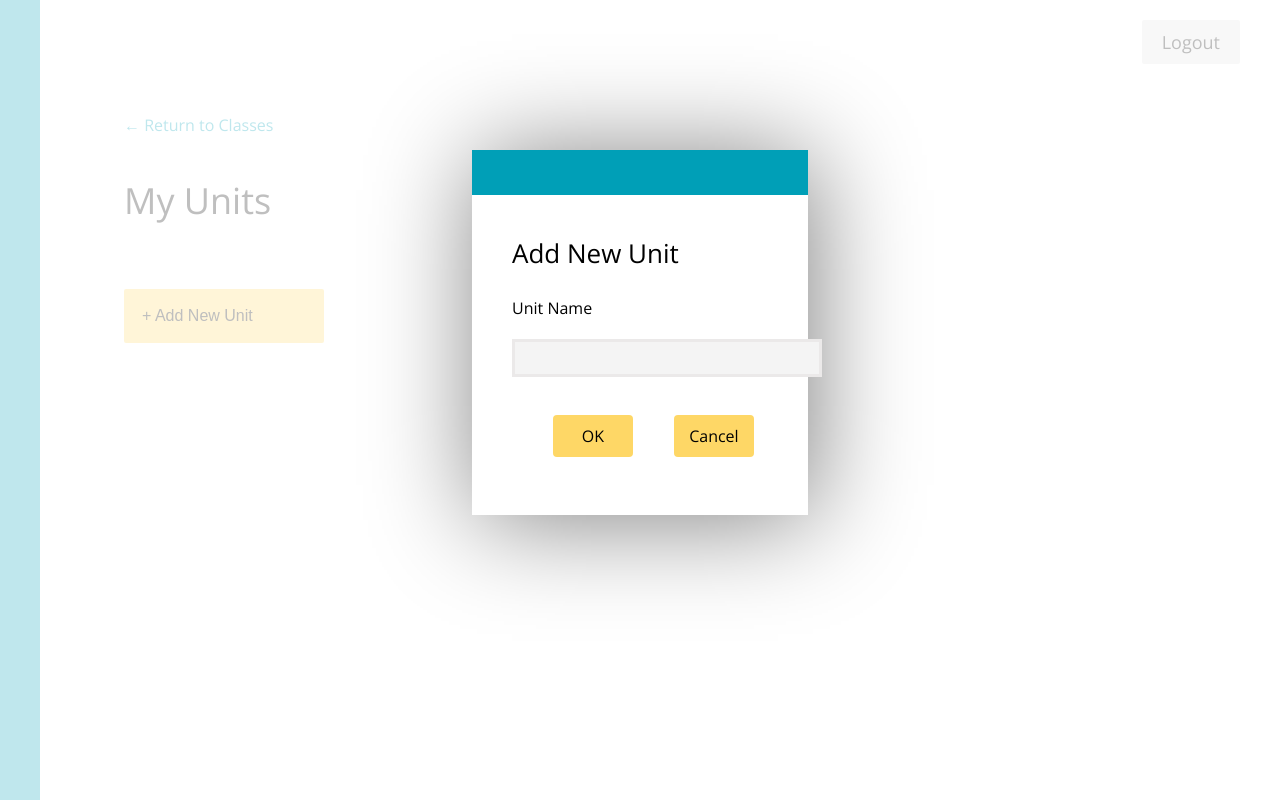
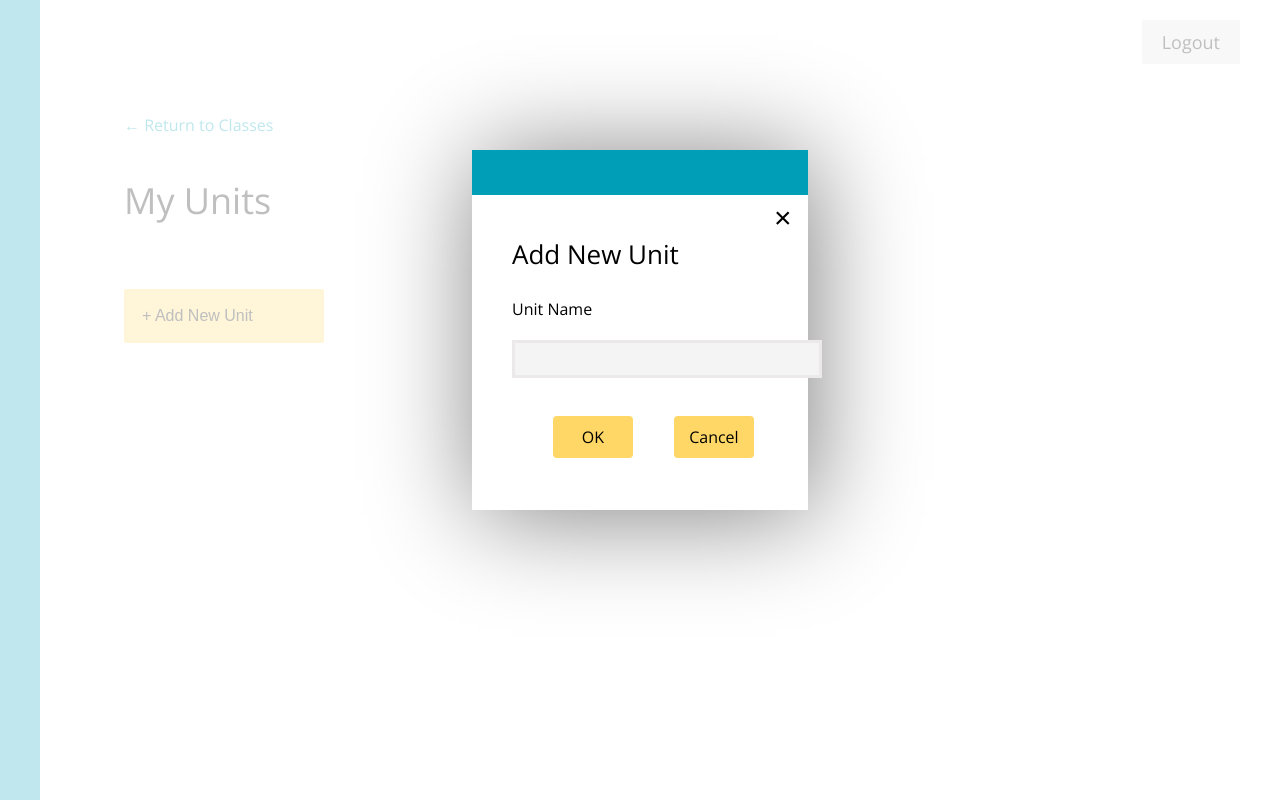
Before and after one commit to codebase-berkeley/teacher-portal, a React (Create React App) app in the folder client/: page /units in a window 1280 px wide. Both pictures are taken after a click on the button "+ Add New Unit". Built offline with nearby package versions, Linux system fonts and the light colour scheme; no server answers; the HTML template or start-up script is replaced by a standard one; what react-chartkick would draw is missing.

Commit message:
added close button

```diff
--- a/client/src/components/Units/Units.css
+++ b/client/src/components/Units/Units.css
@@ -50,7 +50,10 @@
   font-weight: lighter;
   font-size: 16px;
   margin: 150px auto;
-  padding: 40px;
+  padding-top: 5px;
+  padding-left: 40px;
+  padding-right: 40px;
+  padding-bottom: 70px;
   background-color: white;
   width: 20%;
   height: 30%;
@@ -98,3 +101,17 @@
 .modal:focus {
   outline: none;
 }
+
+.exit {
+  user-select: none;
+  width: auto;
+  margin-left: 20vw;
+  font-size: 30px;
+  background-color: transparent;
+  text-decoration: none;
+  border: none;
+}
+
+.exit:focus {
+  outline: none;
+}
--- a/client/src/components/Units/Units.jsx
+++ b/client/src/components/Units/Units.jsx
@@ -80,6 +80,14 @@ class Units extends Component {
             onRequestClose={this.closeModal}
             contentLabel="Example Modal"
           >
+            <button
+              type="submit"
+              unselectable="on"
+              className="exit"
+              onClick={this.closeModal}
+            >
+              &times;
+            </button>
             <div className="modalTitle">Add New Unit</div>
             <form>
               Unit Name
```
